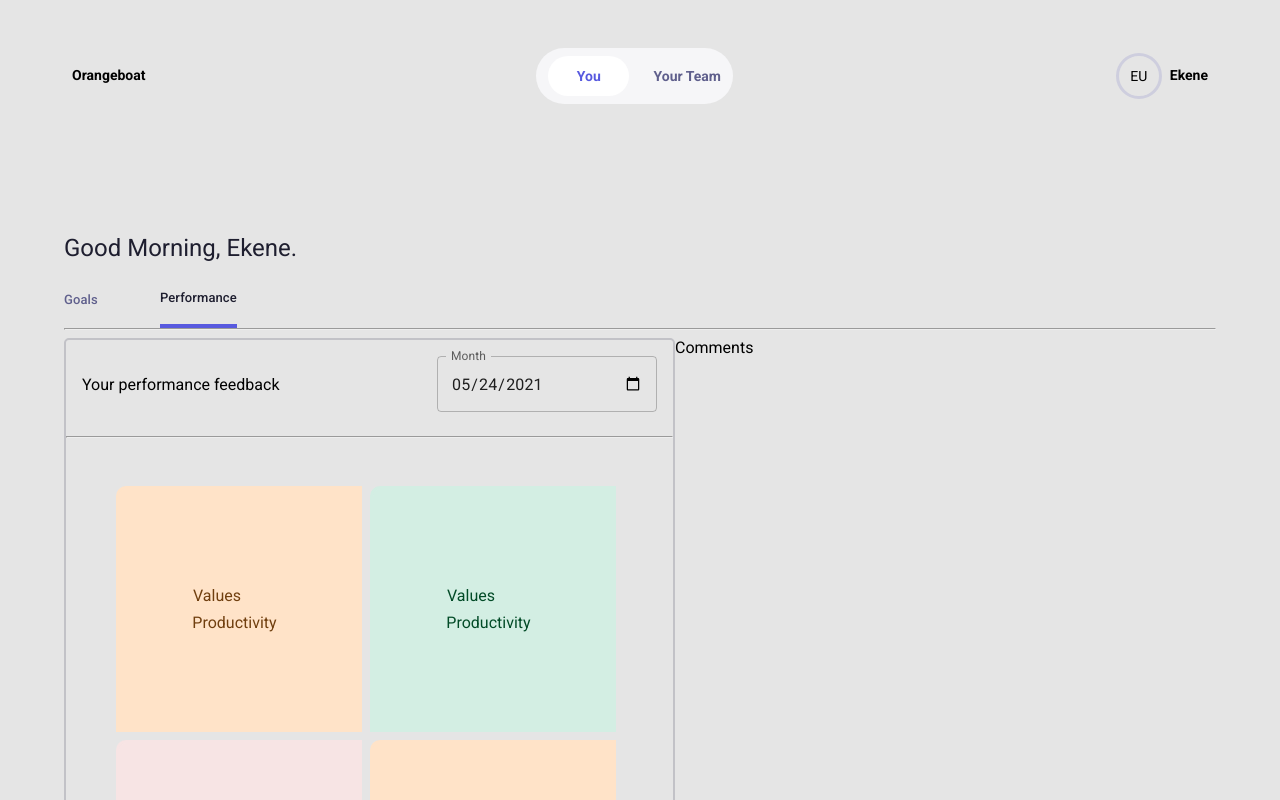
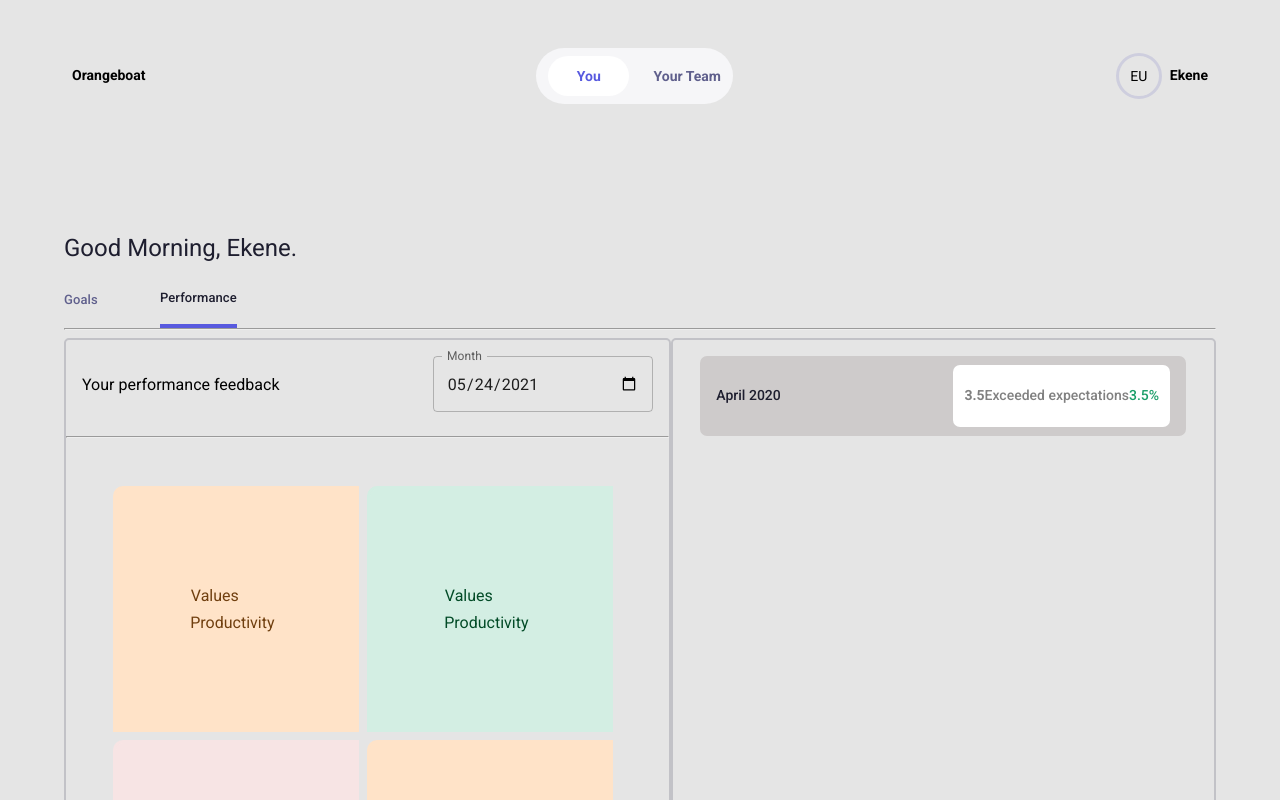
Before and after one commit to nkemjikaobi/beam, a React (Create React App) app: page / in a window 1280 px wide. Shown: the top 800 px of the page. Built offline with nearby package versions, Linux system fonts and the light colour scheme.

Commit message:
Performance comments

```diff
--- a/src/Components/PerformanceComments/PerformanceComments.module.scss
+++ b/src/Components/PerformanceComments/PerformanceComments.module.scss
@@ -1 +1,46 @@
 @import '../../Assets//styles/shared-styles.scss';
+.wrapper {
+    border: 2px solid #c2c2c7;
+    width: to-rem(513);
+    height: to-rem(728);
+    border-radius: to-rem(5);
+    display: flex;
+    justify-content: center;
+    padding: 1rem;
+    .header {
+        display: flex;
+        justify-content: space-between;
+        align-items: center;
+        background: rgb(206, 203, 203);
+        border-radius: to-rem(7);
+        padding : 1rem;
+        width: to-rem(454);
+        height: to-rem(48);
+        p {
+            font-weight: $font-weight-dense;
+            font-size: $font-size-medium;
+            line-height: 170%;
+            display: flex;
+            align-items: center;
+            color: #1E1E2F;
+        }
+        &__right{
+            display: flex;
+            justify-content: space-around;
+            align-items: center;
+            background-color: color(White);
+            height: to-rem(40);
+            padding: 0.7rem;
+            border-radius: to-rem(7);
+            p:first-child {
+                font-weight: $font-weight-bold;
+            }
+            p{
+                color: gray;
+            }
+            p:last-child {
+                color: #1A9E68;
+            }
+        }
+    }
+}
--- a/src/Components/PerformanceComments/PerformanceComments.tsx
+++ b/src/Components/PerformanceComments/PerformanceComments.tsx
@@ -1,8 +1,21 @@
 import React from "react";
 import styles from "./PerformanceComments.module.scss";
+import Icon from "../Icons/icon";
 
 const PerformanceComments = () => {
-  return <div className={styles.wrapper}>Comments</div>;
+  return (
+    <div className={styles.wrapper}>
+      <div className={styles.header}>
+        <p>April 2020</p>
+        <div className={styles.header__right}>
+          <p>3.5</p>
+          <p>Exceeded expectations</p>
+          <Icon name="greenIndicator" />
+          <p>3.5%</p>
+        </div>
+      </div>
+    </div>
+  );
 };
 
 export default PerformanceComments;
```
